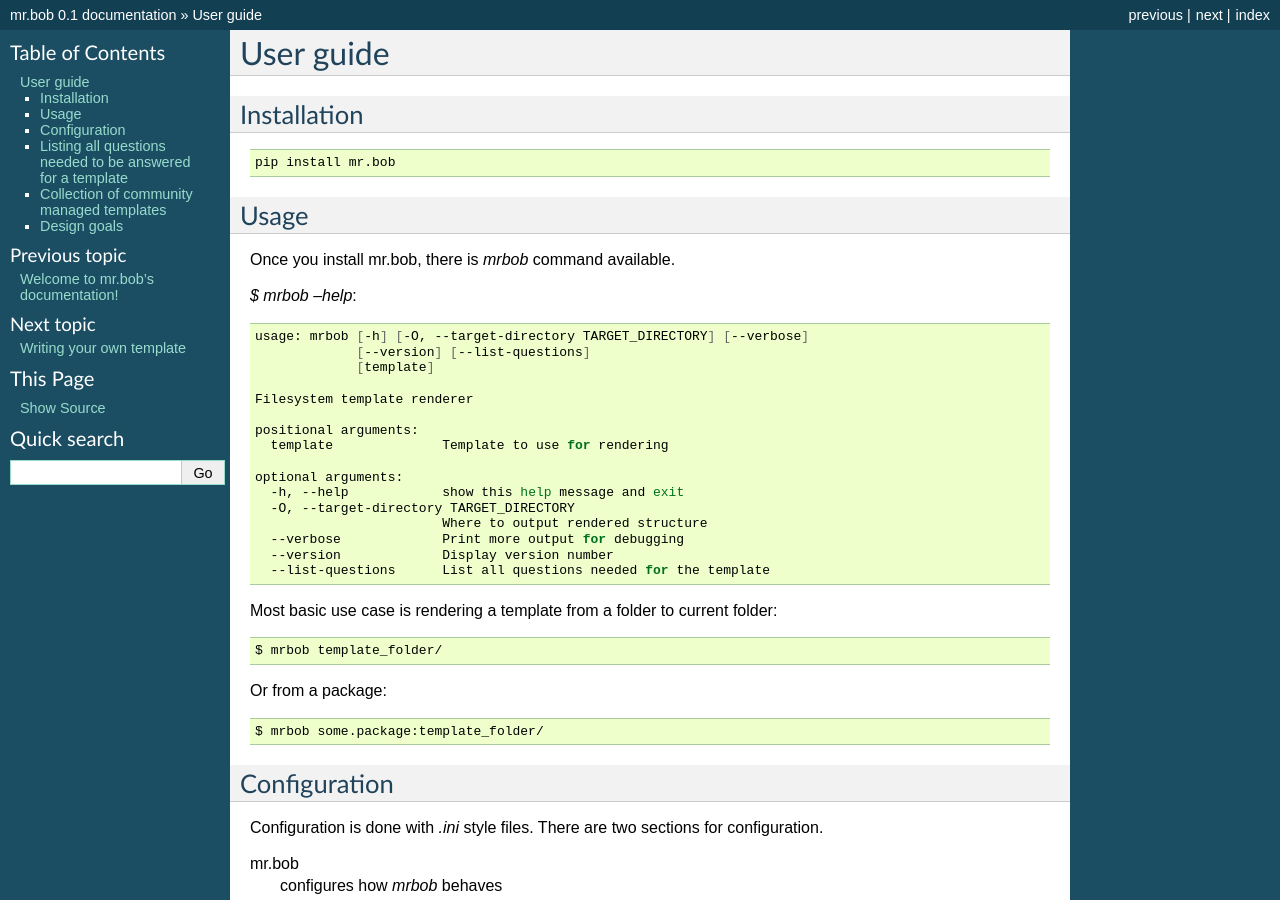
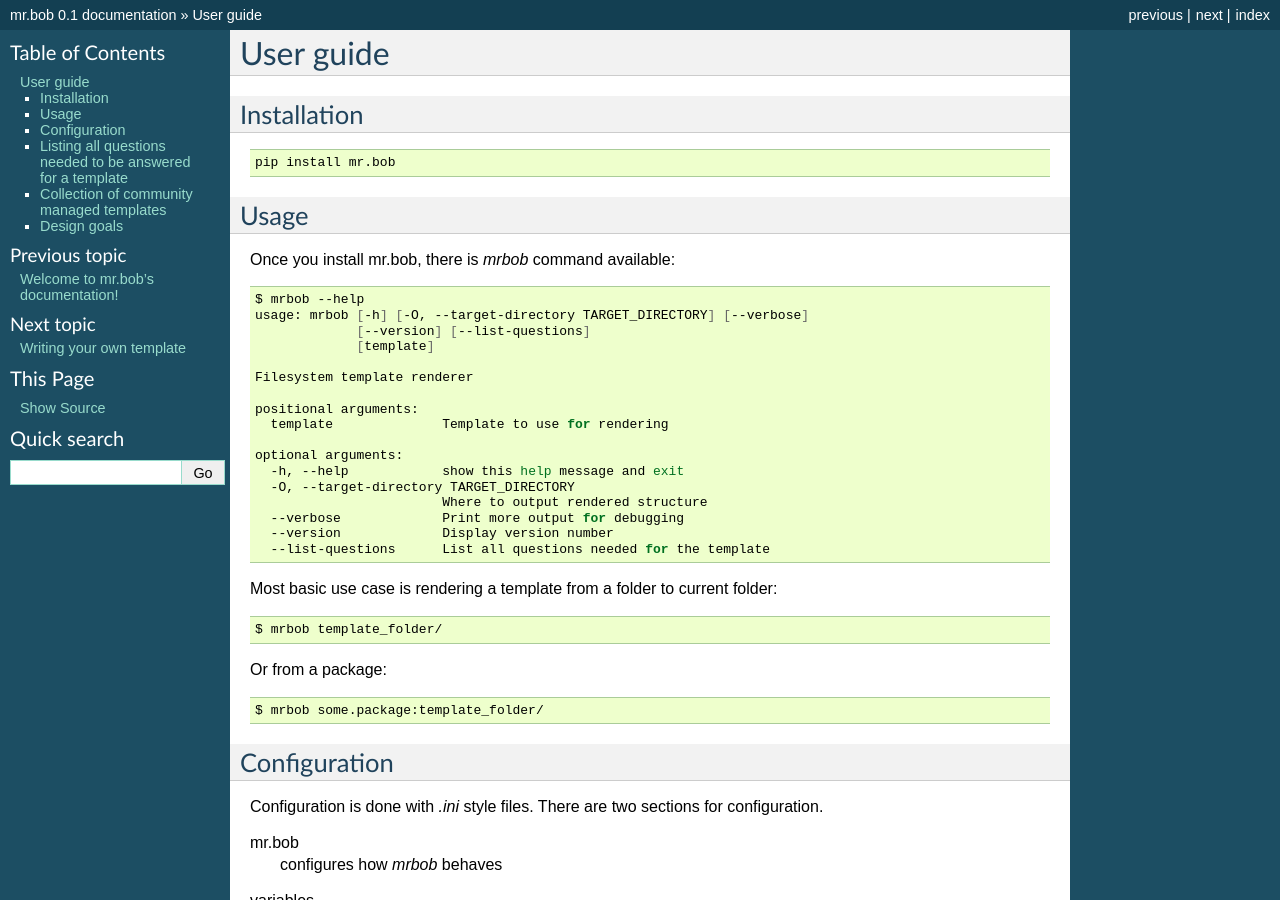
Before and after one commit to collective/mr.bob, a Sphinx documentation site: the page built from docs/source/userguide.rst, in a window 1280 px wide and 900 px high. Built offline with Sphinx 7.4.7, drawn with Linux system fonts in a browser that asks for light colours.

Commit message:
update docs

```diff
--- a/docs/source/userguide.rst
+++ b/docs/source/userguide.rst
@@ -16,10 +16,9 @@
 -----
 
 
-Once you install mr.bob, there is `mrbob` command available.
+Once you install mr.bob, there is `mrbob` command available::
 
-`$ mrbob --help`::
-
+    $ mrbob --help
     usage: mrbob [-h] [-O, --target-directory TARGET_DIRECTORY] [--verbose]
                  [--version] [--list-questions]
                  [template]
```
